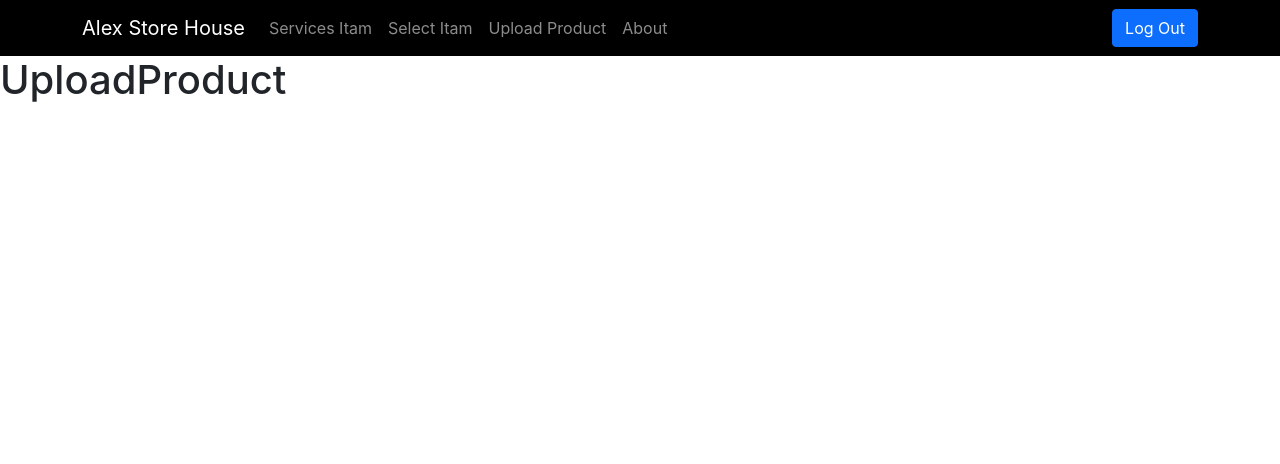
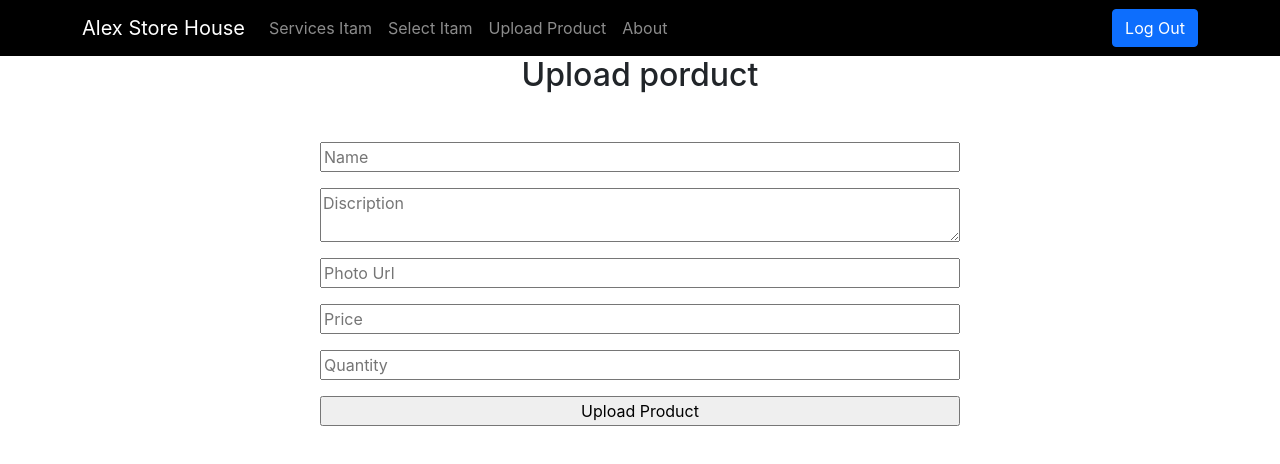
Before and after one commit to Naiemisalm/alex-store-house-clint, a React (Create React App) app: page /uploadproduct in a window 1280 px wide. Shown: the top 464 px of the page. Built offline with nearby package versions, Linux system fonts and the light colour scheme; no server answers; sample sign-in values are in the browser's storage.

Commit message:
product added

```diff
--- a/src/components/UploadProduct/UploadProduct.js
+++ b/src/components/UploadProduct/UploadProduct.js
@@ -1,10 +1,45 @@
 import React from 'react';
+import { useForm } from "react-hook-form";
 
 const UploadProduct = () => {
+
+    const { register, handleSubmit } = useForm();
+    const onSubmit = data => {
+        console.log(data);
+        const url = (`http://localhost:5000/product`);
+        fetch(url, {
+            method: 'POST',
+            headers:{
+                'content-type': 'application/json'
+            },
+            body: JSON.stringify(data)
+        })
+        .then(res=> res.json())
+        .then(result=>{
+            console.log(result);
+        })
+
+    }
+
+
     return (
+
         <div>
-            <h1>UploadProduct</h1>
+            <h2 className='text-center'>Upload porduct</h2>
+
+            <div className='w-50 mx-auto mt-5'>
+
+                <form className=' d-flex flex-column' onSubmit={handleSubmit(onSubmit)}>
+                    <input className='mb-3' placeholder='Name' {...register("name", { required: true, maxLength: 20 })} />
+                    <textarea className='mb-3' placeholder='Discription' {...register("discription", )} />
+                    <input className='mb-3' placeholder='Photo Url' type ="text" {...register("img")} />
+                    <input className='mb-3' placeholder='Price' type="number" {...register("price")} />
+                    <input className='mb-3' placeholder='Quantity' type="number" {...register("quantity")} />
+                    <input  type="submit" value="Upload Product" />
+                </form>
+            </div>
         </div>
+
     );
 };
 
```
